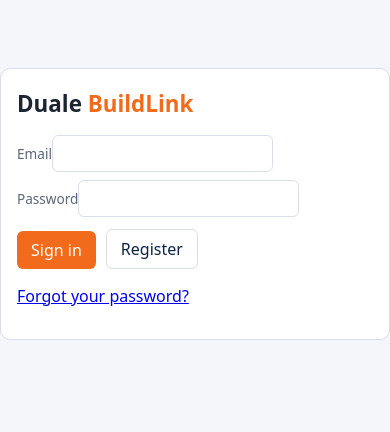
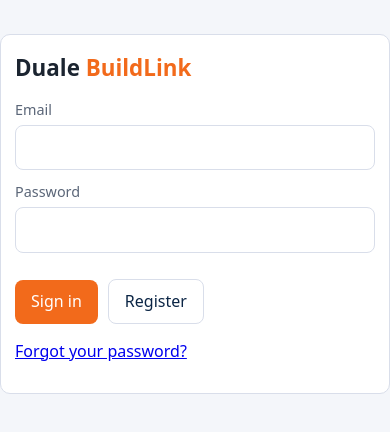
Before and after one commit to Duale14151617/Duale-, a React (Vite) app in the folder web/: page /login in a window 390 px wide. Shown: the top 432 px of the page. Built offline with nearby package versions, Linux system fonts and the light colour scheme.

Commit message:
Add files via upload

```diff
--- a/web/src/styles.css
+++ b/web/src/styles.css
@@ -1,18 +1,30 @@
 :root { --navy:#0b2545; --orange:#f26a1b; --bg:#f4f6fa; --line:#d9deea; --ink:#1b2430; --muted:#5b6678; --danger:#b3261e; --ok:#1b7f3b; }
 * { box-sizing: border-box; }
-body { margin:0; font-family: system-ui, -apple-system, Segoe UI, Roboto, sans-serif; background:var(--bg); color:var(--ink); }
-header.top { background:var(--navy); color:#fff; display:flex; align-items:center; gap:16px; padding:10px 20px; flex-wrap:wrap; }
-header.top .brand { font-weight:700; } header.top .brand b { color:var(--orange); }
+body { margin:0; font-family: system-ui, -apple-system, Segoe UI, Roboto, sans-serif; background:var(--bg); color:var(--ink); line-height:1.45; }
+
+/* Header */
+header.top { background:var(--navy); color:#fff; display:flex; align-items:center; gap:12px 16px; padding:10px 20px; flex-wrap:wrap; }
+header.top .brand { font-weight:700; font-size:1.1rem; } header.top .brand b { color:var(--orange); }
 header.top nav { display:flex; gap:4px; flex-wrap:wrap; flex:1; }
-header.top a { color:#cfd8ea; text-decoration:none; padding:6px 10px; border-radius:6px; }
-header.top a.active { background:rgba(255,255,255,.14); color:#fff; }
+header.top a { color:#cfd8ea; text-decoration:none; padding:8px 12px; border-radius:6px; white-space:nowrap; }
+header.top a.active { background:rgba(255,255,255,.16); color:#fff; }
+header.top .muted { color:#cfd8ea; font-size:.9rem; }
+header.top button.ghost { color:#fff; border:1px solid rgba(255,255,255,.55); background:transparent; }
+
 main { max-width:1100px; margin:0 auto; padding:20px; }
 h1 { font-size:1.4rem; margin:.2rem 0 1rem; } h2 { font-size:1.1rem; margin:1.4rem 0 .6rem; }
 .card { background:#fff; border:1px solid var(--line); border-radius:10px; padding:16px; margin-bottom:16px; }
 table { width:100%; border-collapse:collapse; } th,td { text-align:left; padding:8px; border-bottom:1px solid var(--line); vertical-align:top; } th { color:var(--muted); font-weight:600; font-size:.85rem; }
-input,select,textarea { padding:8px 10px; border:1px solid var(--line); border-radius:6px; font:inherit; max-width:100%; }
-label { display:block; font-size:.85rem; color:var(--muted); margin:8px 0 2px; }
-button { padding:8px 14px; border:0; border-radius:6px; background:var(--navy); color:#fff; font:inherit; cursor:pointer; }
+
+/* Forms: label above a full-width field */
+input,select,textarea { padding:10px 12px; border:1px solid var(--line); border-radius:8px; font:inherit; max-width:100%; background:#fff; color:var(--ink); }
+input:focus,select:focus,textarea:focus { outline:2px solid var(--orange); outline-offset:1px; }
+label { display:block; font-size:.9rem; color:var(--muted); margin:12px 0 0; }
+label input,label select,label textarea { display:block; width:100%; margin-top:4px; }
+label input[type=checkbox],label input[type=radio] { display:inline-block; width:auto; margin:0 6px 0 0; }
+.row label { flex:1 1 180px; margin:0; }
+button { padding:10px 16px; border:0; border-radius:8px; background:var(--navy); color:#fff; font:inherit; cursor:pointer; }
+form button, .card > button { margin-top:14px; }
 button.primary { background:var(--orange); } button.ghost { background:transparent; color:var(--navy); border:1px solid var(--line); } button.danger { background:var(--danger); }
 button:disabled { opacity:.5; cursor:not-allowed; }
 .row { display:flex; gap:10px; flex-wrap:wrap; align-items:flex-end; }
@@ -21,4 +33,18 @@ button:disabled { opacity:.5; cursor:not-allowed; }
 .pill.Approved,.pill.Active,.pill.Completed { background:#dff3e6; } .pill.Rejected,.pill.Suspended,.pill.Cancelled { background:#f9dedc; } .pill.Pending,.pill.NeedsInfo,.pill.Offered { background:#fdeccc; }
 .narrow { max-width:420px; margin:8vh auto; }
 code.secret { display:block; word-break:break-all; background:#f0f2f7; padding:8px; border-radius:6px; }
-@media (max-width:640px) { main { padding:12px; } th:nth-child(n+4),td:nth-child(n+4) { display:none; } }
+
+/* Phones */
+@media (max-width:640px) {
+  main { padding:12px; }
+  header.top { padding:10px 12px; }
+  header.top .brand { order:1; flex:1; }
+  header.top .muted { order:2; max-width:40vw; overflow:hidden; text-overflow:ellipsis; white-space:nowrap; }
+  header.top button.ghost { order:2; padding:8px 12px; }
+  header.top nav { order:3; flex:0 0 100%; flex-wrap:nowrap; overflow-x:auto; gap:6px; -webkit-overflow-scrolling:touch; }
+  input,select,textarea { font-size:16px; }
+  button { min-height:44px; }
+  .card { padding:14px; }
+  .narrow { margin:4vh auto; }
+  th:nth-child(n+4),td:nth-child(n+4) { display:none; }
+}
```
